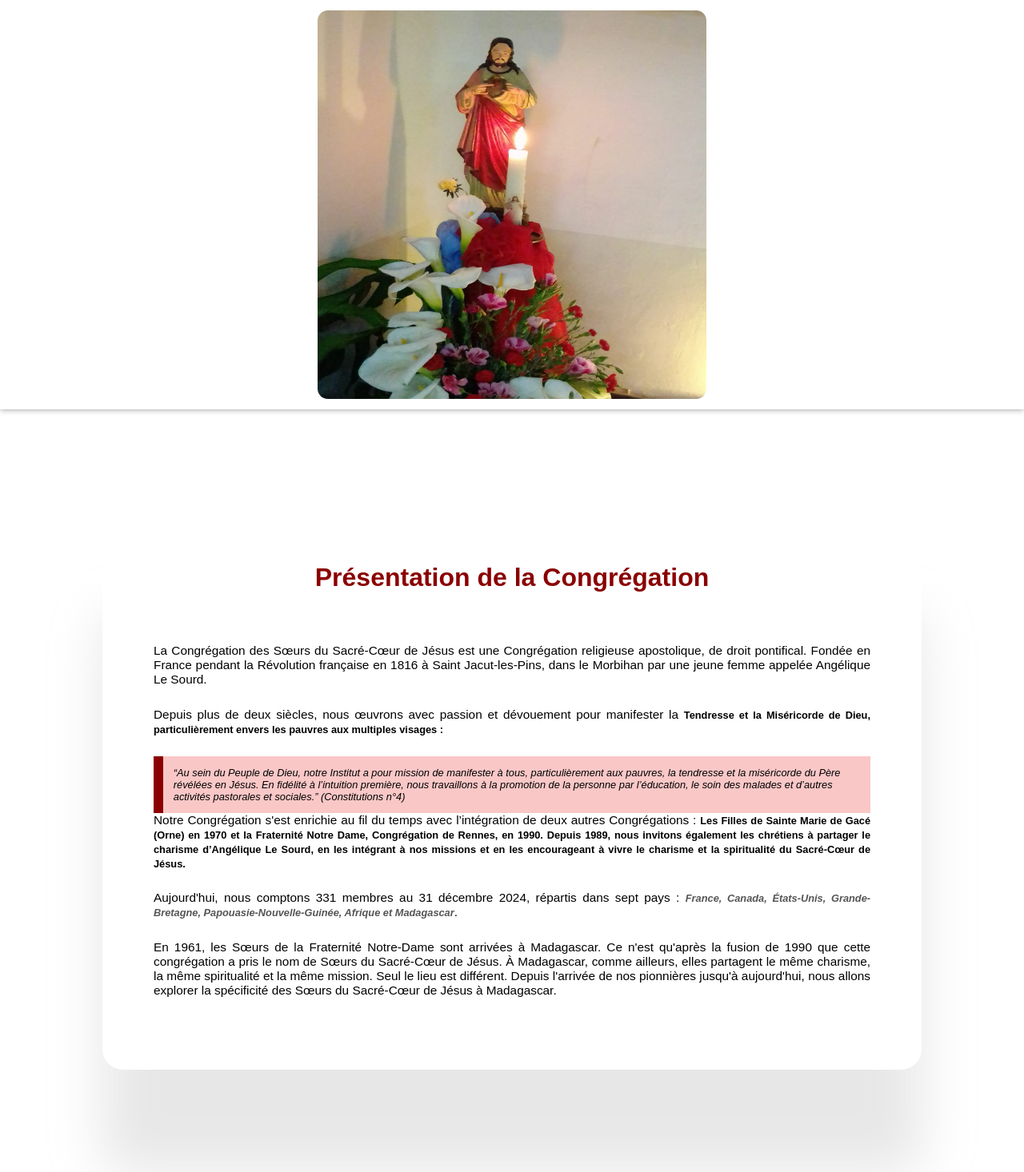
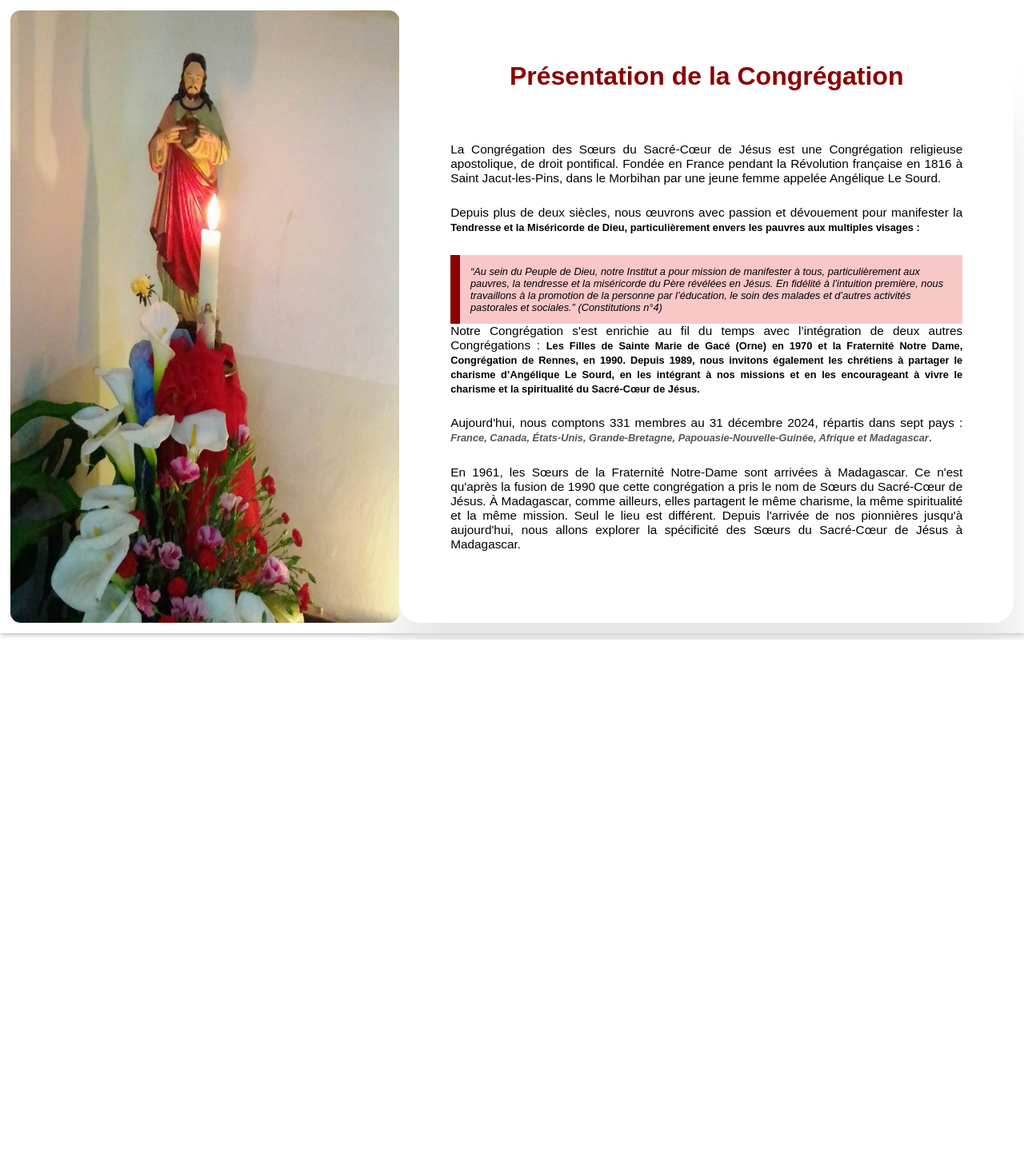
Before and after one commit to AdelineRah/SSCJMada, a PHP site: the page made by présentation détaillée.html in a window 1280 px wide. Shown: the whole page at 80% size. After the commit the page ends 800 px from the top, so only its background shows below. Run offline with PHP 8.4, Linux system fonts and the light colour scheme.

Commit message:
modification presentation detaillée

```diff
--- a/CSS/prés.détaillée.css
+++ b/CSS/prés.détaillée.css
@@ -5,7 +5,7 @@
 }
 .box{
     width: 100%;
-    height: 40vw;
+    /* height: 40vw; */
     box-shadow: 0 0 0.6vw rgba(0, 0, 0, 0.425);
     justify-content: space-evenly;
     display: flex;
@@ -20,7 +20,7 @@
 
 .container {
     width: 80%;
-    margin: 10vw auto;
+    /* margin: 10vw auto; */
     background: #fff;
     padding: 5vw;
     border-radius: 2vw;
--- a/index.html
+++ b/index.html
@@ -80,7 +80,7 @@
                 <p>
                     Depuis plus de deux siècles, nous œuvrons avec passion et dévouement pour manifester la <span>Tendresse et la Miséricorde de Dieu</span>, particulièrement envers les pauvres aux multiples visages :
                 </p>
-                <a href="" class="btn">Continuer la lecture</a>
+                <a href="présentation détaillée.html" class="btn">Continuer la lecture</a>
             </div>
         </div>
     </section>
--- a/présentation détaillée.html
+++ b/présentation détaillée.html
@@ -4,14 +4,11 @@
     <meta charset="UTF-8">
     <meta name="viewport" content="width=device-width, initial-scale=1.0">
     <link rel="stylesheet" href="CSS/prés.détaillée.css">
-    <link rel="stylesheet" href="présentation détaillée.html">
-    <link rel="stylesheet" href="index.html">
     <title>Document</title>
 </head>
 <body>
     <section>
-        <div class="box"> <img src="images/Sacré-Coeur.jpg" alt=""></div>
-
+        <div class="box"> <img src="images/Sacré-Coeur.jpg" alt="">
         <div class="container">
             <h1>Présentation de la Congrégation</h1>
         <p>
```
